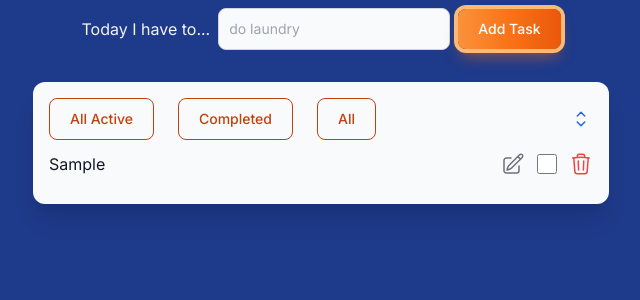
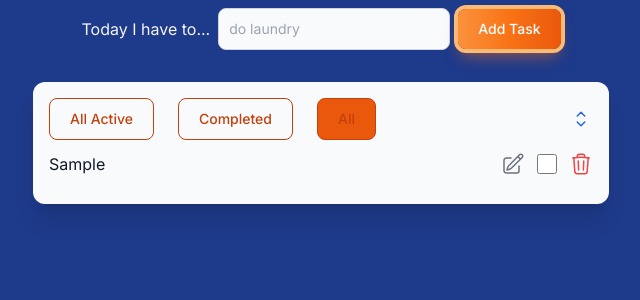
Before and after one commit to VladSava16/ToDoList, a React (Vite) app: page / in a window 1280 px wide. Both pictures are taken after typing "Sample" into the empty fields and a click on the button "Add Task". Shown: the top 300 px of the page, without its empty margins (319-959 px from the left). Built offline with nearby package versions, Linux system fonts and the light colour scheme.

Commit message:
added active button styling

```diff
--- a/package.json
+++ b/package.json
@@ -10,6 +10,7 @@
     "preview": "vite preview"
   },
   "dependencies": {
+    "clsx": "^2.1.1",
     "react": "^19.1.0",
     "react-dom": "^19.1.0"
   },
--- a/src/components/ListHeader.jsx
+++ b/src/components/ListHeader.jsx
@@ -1,23 +1,25 @@
 import React from 'react'
 import SortButton from './SortButton'
+import clsx from 'clsx'
 
-const ListHeader = ({sortOrder, handleSortOrderChange, handleFilterBy}) => {
+const ListHeader = ({sortOrder, handleSortOrderChange, handleFilterBy, filterByStatus}) => {
 
   const handleOnClick = (e) => {
     handleFilterBy(e.target.id);
   }
 
+
   return (
     <div className='header flex flex-row justify-between align-center'>
       <div className='flex flex-row gap-6'>
         <div className='sortByActive '>
-          <button onClick={handleOnClick} id='sortByActiveButton' className='transition-all duration-200 text-gray-900 text-orange-700 hover:text-white border border-orange-700 hover:bg-orange-800 focus:ring-4 focus:outline-none focus:ring-orange-300 font-medium rounded-lg text-sm px-5 py-2.5 text-center dark:border-orange-500 dark:text-orange-500 dark:hover:text-white dark:hover:bg-orange-600 dark:focus:ring-orange-800'>All Active</button>
+          <button onClick={handleOnClick} id='sortByActiveButton' className={clsx('transition-all duration-200 text-gray-900 text-orange-700 hover:text-white border border-orange-700 hover:bg-orange-800 focus:ring-4 focus:outline-none focus:ring-orange-300 font-medium rounded-lg text-sm px-5 py-2.5 text-center dark:border-orange-500 dark:text-orange-500 dark:hover:text-white dark:hover:bg-orange-600 dark:focus:ring-orange-800', {'dark:text-white bg-orange-600' : filterByStatus === 1, })}>All Active</button>
         </div>
         <div className='sortByCompleted'>
-          <button onClick={handleOnClick} id='sortByCompletedButton' className='transition-all duration-200 text-gray-900 text-orange-700 hover:text-white border border-orange-700 hover:bg-orange-800 focus:ring-4 focus:outline-none focus:ring-orange-300 font-medium rounded-lg text-sm px-5 py-2.5 text-center dark:border-orange-500 dark:text-orange-500 dark:hover:text-white dark:hover:bg-orange-600 dark:focus:ring-orange-800'>Completed</button>
+          <button onClick={handleOnClick} id='sortByCompletedButton' className={clsx('transition-all duration-200 text-gray-900 text-orange-700 hover:text-white border border-orange-700 hover:bg-orange-800 focus:ring-4 focus:outline-none focus:ring-orange-300 font-medium rounded-lg text-sm px-5 py-2.5 text-center dark:border-orange-500 dark:text-orange-500 dark:hover:text-white dark:hover:bg-orange-600 dark:focus:ring-orange-800', {'dark:text-white bg-orange-600' : filterByStatus === 2, })}>Completed</button>
         </div>
         <div className='sortByAll'>
-          <button onClick={handleOnClick} id='sortByAllButton' className='transition-all duration-200 text-gray-900 text-orange-700 hover:text-white border border-orange-700 hover:bg-orange-800 focus:ring-4 focus:outline-none focus:ring-orange-300 font-medium rounded-lg text-sm px-5 py-2.5 text-center dark:border-orange-500 dark:text-orange-500 dark:hover:text-white dark:hover:bg-orange-600 dark:focus:ring-orange-800'>All</button>
+          <button onClick={handleOnClick} id='sortByAllButton' className={clsx('transition-all duration-200 text-gray-900 text-orange-700 hover:text-white border border-orange-700 hover:bg-orange-800 focus:ring-4 focus:outline-none focus:ring-orange-300 font-medium rounded-lg text-sm px-5 py-2.5 text-center dark:border-orange-500 dark:text-orange-500 dark:hover:text-white dark:hover:bg-orange-600 dark:focus:ring-orange-800', {'dark:text-white bg-orange-600' : filterByStatus === 0, })}>All</button>
         </div>
       </div>
         <div className='sortButtonWrapper flex'>
--- a/src/components/Todolist.jsx
+++ b/src/components/Todolist.jsx
@@ -66,11 +66,9 @@ const Todolist = () => {
   const handleFilterBy = (buttonId) => {
     switch(buttonId){
       case 'sortByActiveButton':
-        console.log(`${buttonId} was pressed`);
         setFilterBy(1);
         break;
       case 'sortByCompletedButton':
-        console.log(`${buttonId} was pressed`);
         setFilterBy(2);
         break;
       case 'sortByAllButton':
@@ -86,7 +84,7 @@ const Todolist = () => {
       case 0: fullListRender =
         <div className={`flex flex-col items-center justify-center w-full max-w-2xl mx-auto px-4`}>
           <ul className='max-w-xl w-full bg-gray-50 rounded-xl shadow-xl p-4'>
-            <ListHeader sortOrder={sortOrder} handleSortOrderChange={handleSortOrderChange} handleFilterBy={handleFilterBy}/>
+            <ListHeader sortOrder={sortOrder} handleSortOrderChange={handleSortOrderChange} handleFilterBy={handleFilterBy} filterByStatus={filterBy}/>
             {items.map((item, index) => (
               <ToDoItem key={index} task={item} onRemove={handleRemove} onCompletion={handleComplete} onSubmitEdit={handleEdit}/>
             ))}
@@ -96,7 +94,7 @@ const Todolist = () => {
       case 1: fullListRender =
         <div className={`flex flex-col items-center justify-center w-full max-w-2xl mx-auto px-4`}>
           <ul className='max-w-xl w-full bg-gray-50 rounded-xl shadow-xl p-4'>
-            <ListHeader sortOrder={sortOrder} handleSortOrderChange={handleSortOrderChange} handleFilterBy={handleFilterBy}/>
+            <ListHeader sortOrder={sortOrder} handleSortOrderChange={handleSortOrderChange} handleFilterBy={handleFilterBy} filterByStatus={filterBy}/>
             {items.map((item, index) => {
               if(!item.completed)
                 return <ToDoItem key={index} task={item} onRemove={handleRemove} onCompletion={handleComplete} onSubmitEdit={handleEdit}/>
@@ -107,7 +105,7 @@ const Todolist = () => {
       case 2: fullListRender =
         <div className={`flex flex-col items-center justify-center w-full max-w-2xl mx-auto px-4`}>
           <ul className='max-w-xl w-full bg-gray-50 rounded-xl shadow-xl p-4'>
-            <ListHeader sortOrder={sortOrder} handleSortOrderChange={handleSortOrderChange} handleFilterBy={handleFilterBy}/>
+            <ListHeader sortOrder={sortOrder} handleSortOrderChange={handleSortOrderChange} handleFilterBy={handleFilterBy} filterByStatus={filterBy}/>
             {items.map((item, index) => {
               if(item.completed)
                 return <ToDoItem key={index} task={item} onRemove={handleRemove} onCompletion={handleComplete} onSubmitEdit={handleEdit}/>
```
Also changed, not shown: 1 other file (tests, documents, lock files or other folders).
